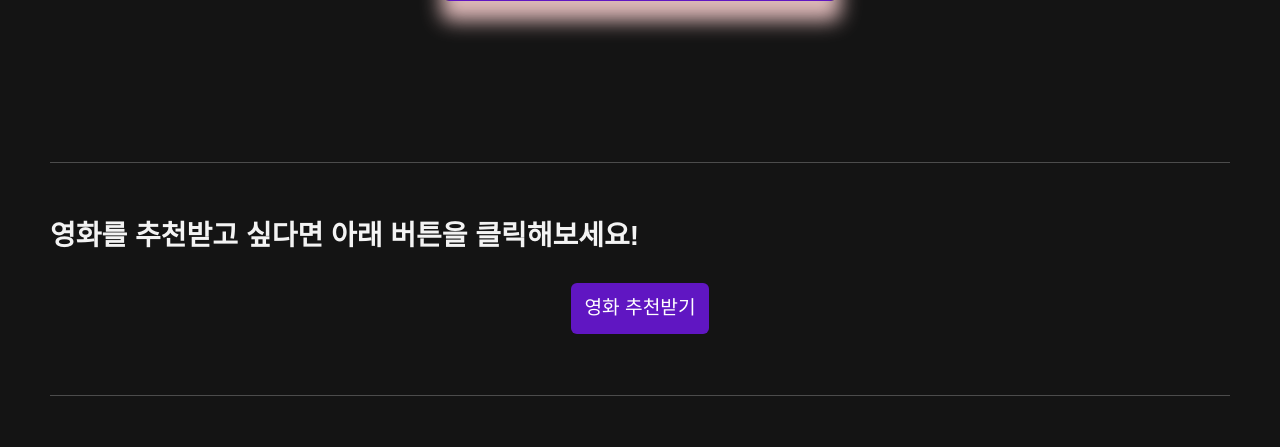
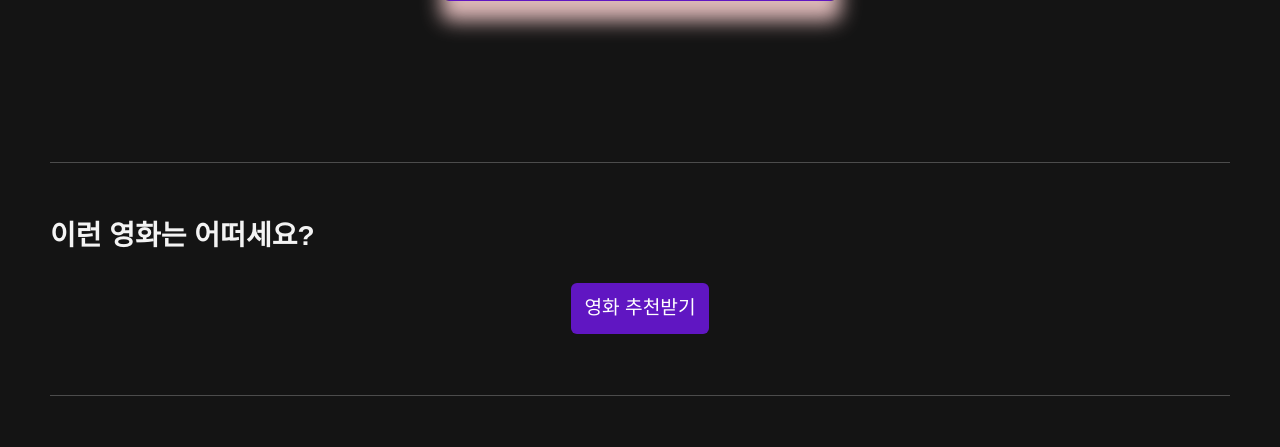
Before and after one commit to sun1h/MovieProject, a Django app: page /movies/recommendation/ in a window 1280 px wide. Shown: the part 299-746 px from the top of the page. Run offline with Django 3.2, Linux system fonts and the light colour scheme; a user stored in the database is signed in; data comes from the database, SQL or seed files in the repository; both versions use the stored data as it was after the commit; some libraries are stand-ins or nearby versions.

Commit message:
영화 추천 약간 수정

```diff
--- a/movies/templates/movies/recommendation.html
+++ b/movies/templates/movies/recommendation.html
@@ -37,7 +37,7 @@
 
     <hr>
 
-    <h3 id="myList" style="margin-top: 7vmin; font-weight: bold;">영화를 추천받고 싶다면 아래 버튼을 클릭해보세요!</h3>
+    <h3 id="myList" style="margin-top: 7vmin; font-weight: bold;">이런 영화는 어떠세요?</h3>
     <br>
     <div class="d-flex justify-content-center" onclick="recommendation()">
       <button class="btn" id="recommendationBtn" style="--bs-btn-padding-y: .65rem; --bs-btn-padding-x: .8rem; --bs-btn-font-size: 1.2rem; background-color: #7517f1c9; color: white;" type="submit">영화 추천받기</button>
--- a/requirements.txt
+++ b/requirements.txt
@@ -70,7 +70,7 @@ jedi==0.18.1
 jellyfish==0.9.0
 Jinja2==3.1.2
 joblib==1.1.0
-jsonschema==4.4.0
+jsonschema>=4.10.0, <5.0.0
 jupyter-client==7.3.1
 jupyter-contrib-core==0.4.0
 jupyter-contrib-nbextensions==0.5.1
@@ -124,7 +124,7 @@ pure-eval==0.2.2
 pycparser==2.21
 pygame==2.1.2
 Pygments==2.11.2
-PyJWT==2.4.0
+PyJWT<2.2.0
 pyOpenSSL==22.0.0
 pyparsing==3.0.9
 pyrsistent==0.18.1
@@ -170,7 +170,7 @@ tomli==2.0.1
 tomlkit==0.11.6
 toposort==1.7
 tornado==6.1
-traitlets==5.1.1
+traitlets>=5.3
 trio==0.20.0
 trio-websocket==0.9.2
 trove-classifiers==2022.12.22
```
Also changed, not shown: db.sqlite3.
